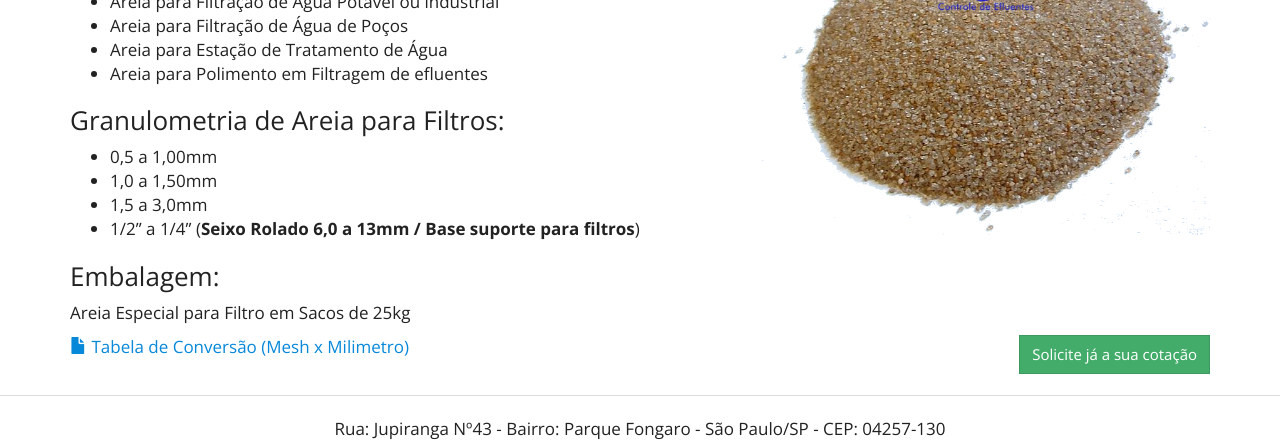
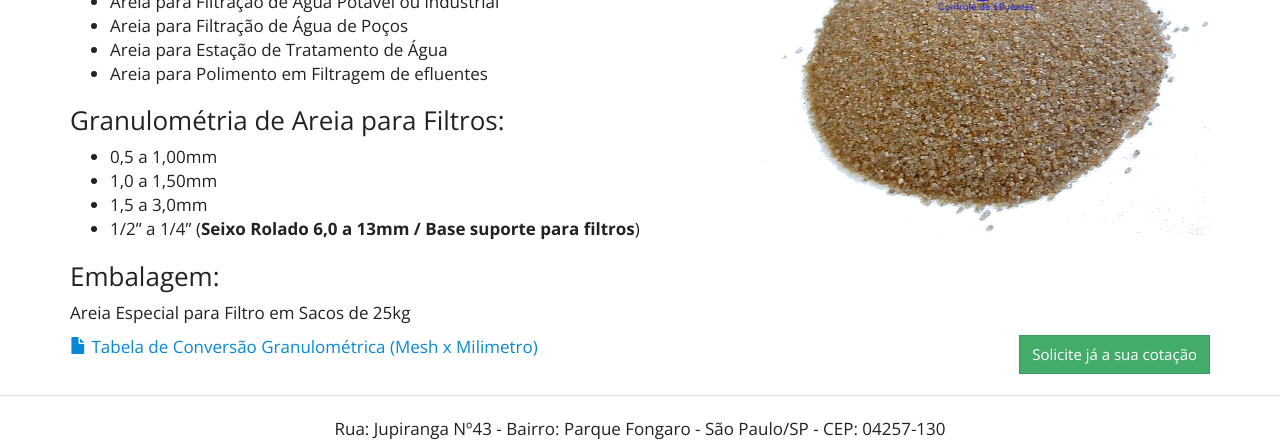
Before and after one commit to purewaterefluentes/purewaterefluentes.github.io, a Jekyll site: the page built from produtos/areia-para-filtros.md, in a window 1280 px wide and 1253 px high. Shown: the part 733-1178 px from the top of the window. Built offline with Jekyll 4.4.1, drawn with Linux system fonts in a browser that asks for light colours; nearby versions of some CDN libraries; library files that are not in the unit come from our copies.

Commit message:
Update areia-para-filtros.md

```diff
--- a/produtos/areia-para-filtros.md
+++ b/produtos/areia-para-filtros.md
@@ -28,7 +28,7 @@ A Purewater Efluentes possui a melhor **areia especial para filtros e Seixo Rola
 - Areia para Polimento em Filtragem de efluentes
 
 
-### Granulometria de Areia para Filtros:
+### Granulométria de Areia para Filtros:
 
 - 0,5 a 1,00mm
 - 1,0 a 1,50mm
@@ -39,5 +39,5 @@ A Purewater Efluentes possui a melhor **areia especial para filtros e Seixo Rola
 Areia Especial para Filtro em Sacos de 25kg
 
 {% include purewater/link-boletim.html
-   label="Tabela de Conversão (Mesh x Milimetro)"
+   label="Tabela de Conversão Granulométrica (Mesh x Milimetro)"
    arquivo="tabela_conversão_mesh_granulometria.pdf" %}
```
